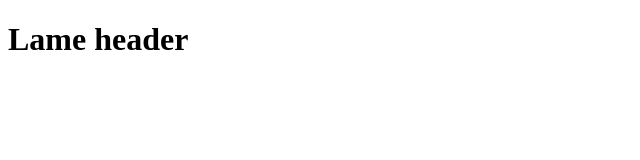
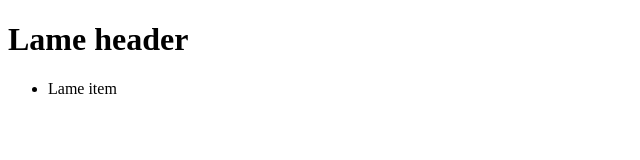
Before and after one commit to Jabberwocky16/gitTraining, a plain HTML site: page index.html in a window 1280 px wide. Shown: the full height of the page, 0-640 px from the left. Drawn offline with Linux system fonts and the light colour scheme.

Commit message:
first change made

```diff
--- a/index.html
+++ b/index.html
@@ -4,5 +4,8 @@
 	</head>
 	<body>
 		<h1>Lame header</h1>
+		<ul>
+			<li>Lame item</li>
+		</ul>
 	</body>
 </html>
```
